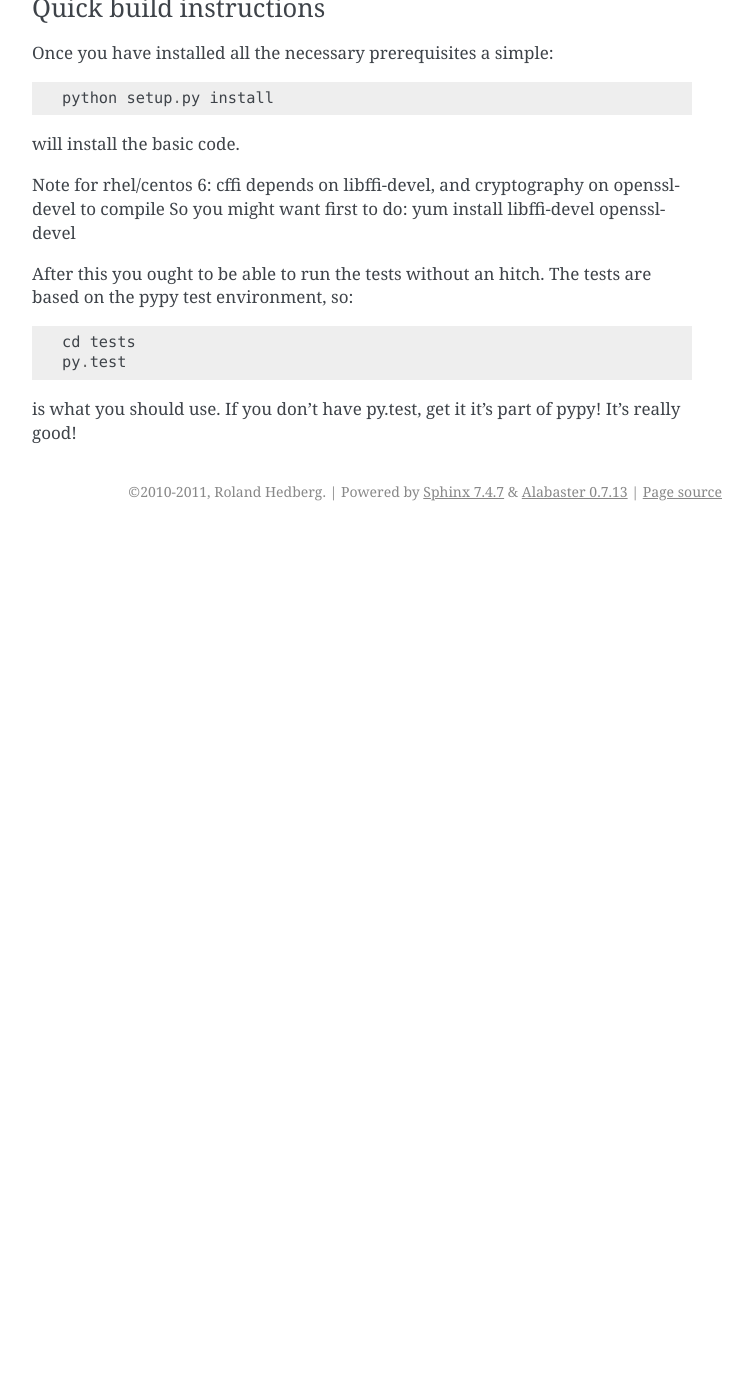
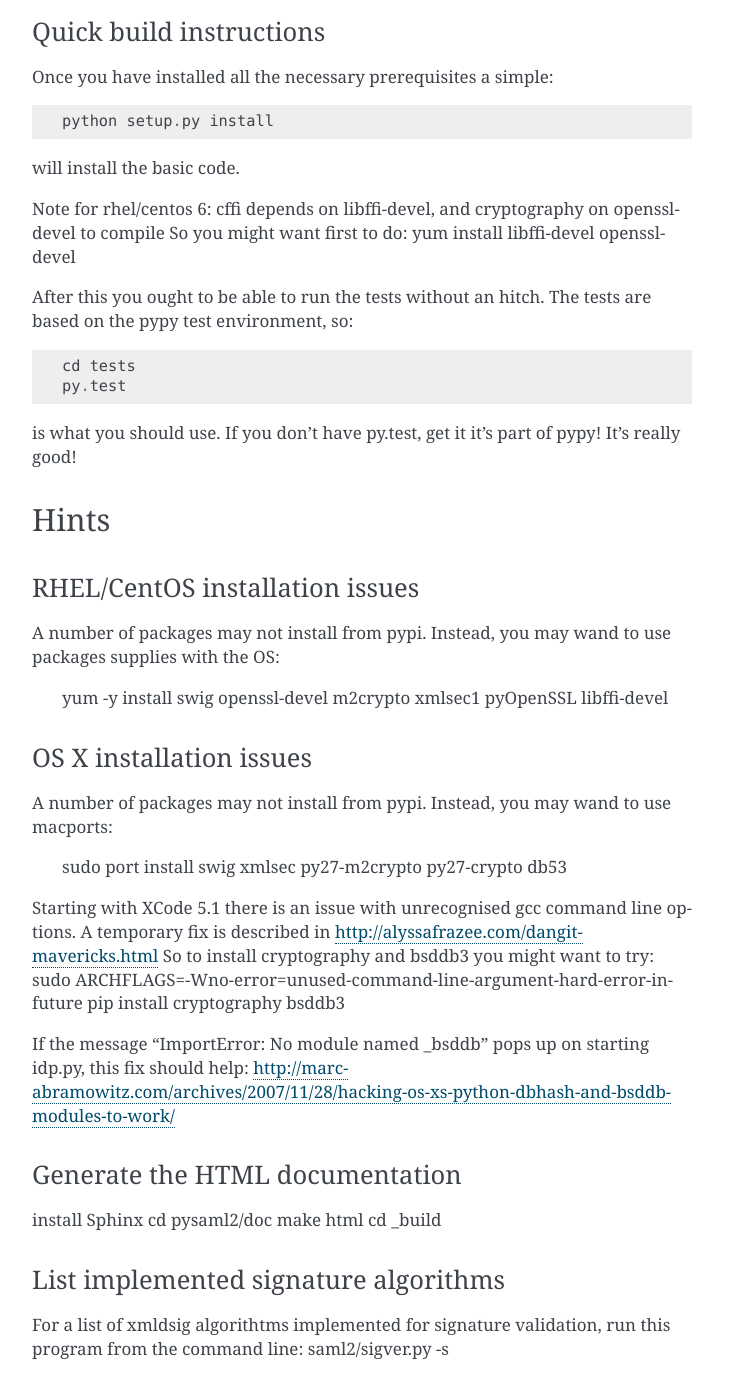
Before and after one commit to IdentityPython/pysaml2, a Sphinx documentation site: the page built from doc/install.rst, in a window 1280 px wide and 1400 px high, scrolled down 762 px. Shown: the whole window, without its empty margins (388-1141 px from the left). Built offline with Sphinx 7.4.7, drawn with Linux system fonts in a browser that asks for light colours; pages that are not in the unit, such as notebooks, are missing from menus; before the commit the page ends 1293 px from its top, so only the background shows below that.

Commit message:
Merge branch 'master' of https://github.com/rhoerbe/pysaml2 into rhoerbe-master
Conflicts:
	doc/examples/idp.rst
	example/idp2/idp.py
	src/saml2/attributemaps/saml_uri.py
	src/saml2/sigver.py

```diff
--- a/doc/install.rst
+++ b/doc/install.rst
@@ -32,6 +32,7 @@ Depending on how you are going to use PySAML2 you might also need
 * repoze.who
 * python-memcache
 * memcached
+* bsddb3
 
 Quick build instructions
 ^^^^^^^^^^^^^^^^^^^^^^^^
@@ -54,3 +55,42 @@ The tests are based on the pypy test environment, so::
 
 is what you should use. If you don't have py.test, get it it's part of pypy!
 It's really good!
+
+Hints
+-----
+
+RHEL/CentOS installation issues
+^^^^^^^^^^^^^^^^^^^^^^^^^^^^^^^
+
+A number of packages may not install from pypi. Instead, you may wand to use packages supplies with the OS:
+
+    yum -y install swig openssl-devel m2crypto xmlsec1 pyOpenSSL libffi-devel
+
+OS X installation issues
+^^^^^^^^^^^^^^^^^^^^^^^^
+
+A number of packages may not install from pypi. Instead, you may wand to use macports:
+
+    sudo port install swig xmlsec py27-m2crypto py27-crypto db53
+
+Starting with XCode 5.1 there is an issue with unrecognised gcc command line options.
+A temporary fix is described in http://alyssafrazee.com/dangit-mavericks.html
+So to install cryptography and bsddb3 you might want to try:
+sudo ARCHFLAGS=-Wno-error=unused-command-line-argument-hard-error-in-future pip install cryptography bsddb3
+
+If the message "ImportError: No module named _bsddb" pops up on starting idp.py, this fix should help:
+http://marc-abramowitz.com/archives/2007/11/28/hacking-os-xs-python-dbhash-and-bsddb-modules-to-work/
+
+
+Generate the HTML documentation
+^^^^^^^^^^^^^^^^^^^^^^^^^^^^^^^
+install Sphinx
+cd pysaml2/doc
+make html
+cd _build
+
+List implemented signature algorithms
+^^^^^^^^^^^^^^^^^^^^^^^^^^^^^^^^^^^^^
+
+For a list of xmldsig algorithtms implemented for signature validation, run this program from the command line:
+saml2/sigver.py -s
```
Also changed, not shown: doc/howto/config.rst (+10 -0 lines), 2 other files.
